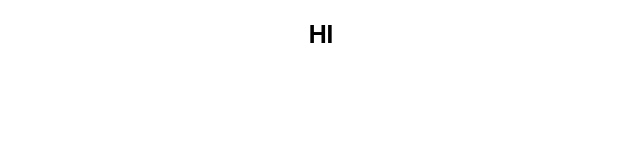
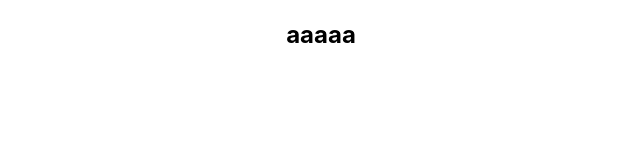
Before and after one commit to shaunhoshenteck/shaun-ho-Conway-s-Game-of-Life, a React (Create React App) app in the folder shaun-ho-chiahui-lin-assignment2/: page / in a window 1280 px wide. Shown: the top 160 px of the page, without its empty margins (319-959 px from the left). Built offline with nearby package versions, Linux system fonts and the light colour scheme.

Commit message:
prettier fix

```diff
--- a/shaun-ho-chiahui-lin-assignment2/src/App.jsx
+++ b/shaun-ho-chiahui-lin-assignment2/src/App.jsx
@@ -4,7 +4,7 @@ import React from 'react';
 function App() {
     return (
         <div className="App">
-            <h2>HI</h2>
+            <h2>aaaaa</h2>
         </div>
     );
 }
--- a/shaun-ho-chiahui-lin-assignment2/src/reportWebVitals.js
+++ b/shaun-ho-chiahui-lin-assignment2/src/reportWebVitals.js
@@ -1,12 +1,14 @@
 const reportWebVitals = onPerfEntry => {
     if (onPerfEntry && onPerfEntry instanceof Function) {
-    import('web-vitals').then(({ getCLS, getFID, getFCP, getLCP, getTTFB }) => {
+        import('web-vitals').then(
+            ({ getCLS, getFID, getFCP, getLCP, getTTFB }) => {
                 getCLS(onPerfEntry);
                 getFID(onPerfEntry);
                 getFCP(onPerfEntry);
                 getLCP(onPerfEntry);
                 getTTFB(onPerfEntry);
-    });
+            }
+        );
     }
 };
 
```
Lines whose indentation alone changed are shown as unchanged.
